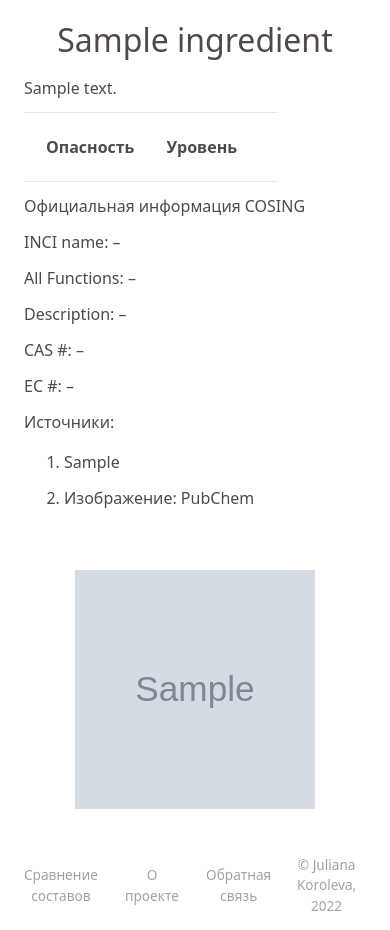
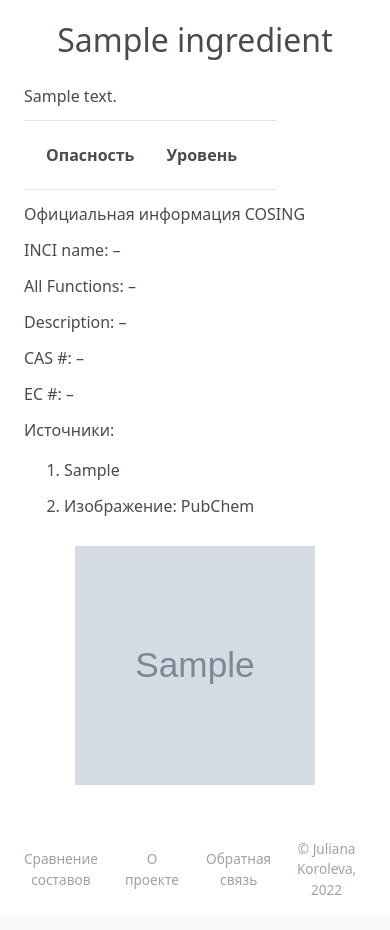
Before and after one commit to KJuliana/Well-skin, a PHP site: page /ingredient/?ing=1 in a window 390 px wide. Shown: the part 56-986 px from the top of the page. After the commit the page ends 951 px from the top, so only its background shows below. Run offline with PHP 8.4, Linux system fonts and the light colour scheme; tables that the repository leaves empty or names only in its code hold one stand-in row (values such as "Sample post"); grey boxes marked "Sample" are stand-in pictures; lists and menus that the app fills with data are empty.

Commit message:
Адаптивная версия страницы ингредиента

```diff
--- a/style.css
+++ b/style.css
@@ -576,7 +576,7 @@ a {
 @media(max-width:767px) {
     .ingredient-card {
         flex-direction: column;
-        padding: 0;
+        gap: 0;
     }
 }
 
```
